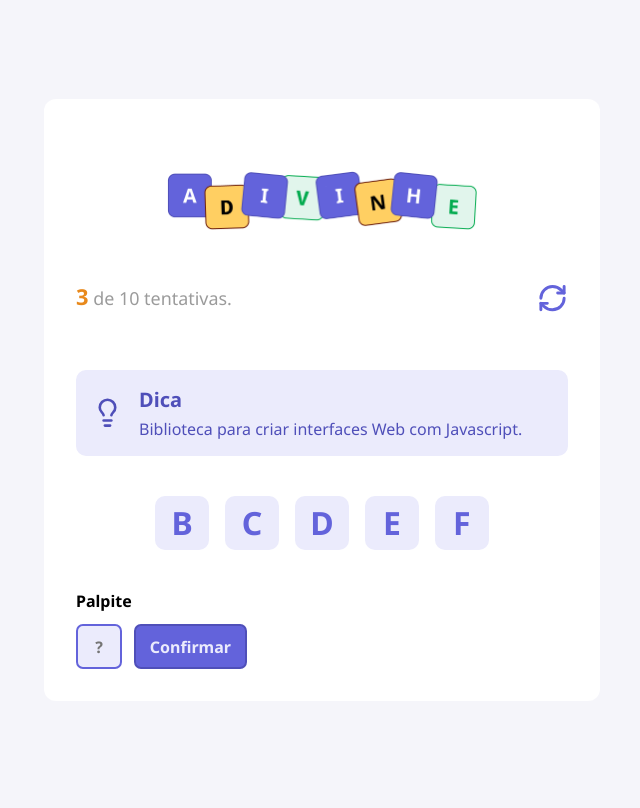
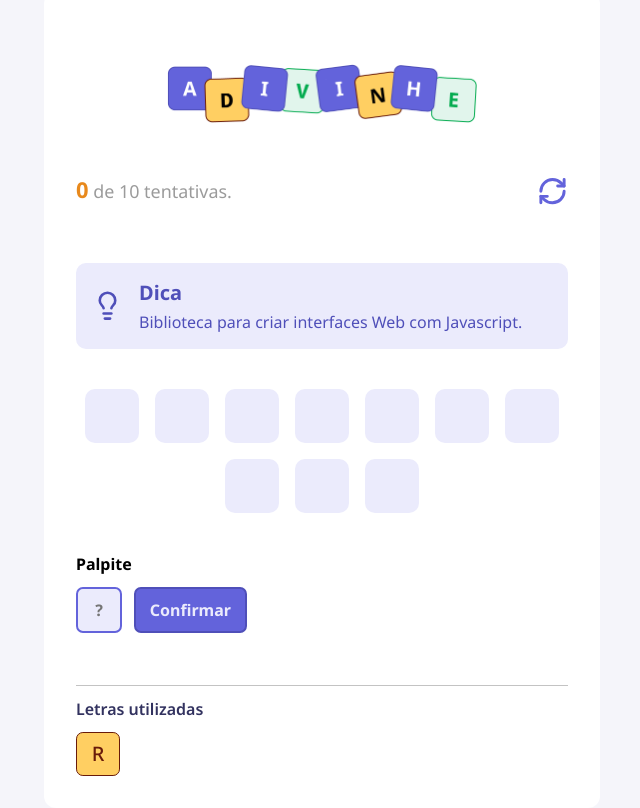
Before and after one commit to HikaroRibeiro/guess_game, a React (Vite) app: page / in a window 1280 px wide. Shown: the whole page, without its empty margins (318-958 px from the left). Built offline with nearby package versions, Linux system fonts and the light colour scheme.

Commit message:
✨ Attempt Functions
Initial attempt functions to user try.

```diff
--- a/src/App.tsx
+++ b/src/App.tsx
@@ -1,3 +1,4 @@
+/* eslint-disable @typescript-eslint/no-unused-vars */
 
 import {Header} from "./components/Header"
 import styles from "./app.module.css"
@@ -5,28 +6,55 @@ import { Tip } from "./components/Tip"
 import { Letter } from "./components/Letter"
 import { Input } from "./components/Input"
 import { Button } from "./components/Button"
+import { LettersUsed, type UsedLetterProps } from "./components/LettersUsed"
+import { WORDS, type Challenge } from "./utils/words"
+import { useState } from "react"
+
+function getRandomChallenge(): Challenge {
+  const index = Math.floor(Math.random() * WORDS.length);
+  return WORDS[index];
+}
 
 export default function App() {
+  const [attempt, setAttempt] = useState(0)
+  const [letter, setLetter] = useState("")
+  const [challenge, setChallenge] = useState<Challenge | null>(() => getRandomChallenge());
+  const [letterUsed, setLetterUsed] = useState<UsedLetterProps[]>([{value:"R", correct: false}])
+
+  function startGame() {
+    setChallenge(getRandomChallenge());
+    setAttempt(0)
+    setLetter("")
+    console.log(`Número de tentativas = ${attempt}, última letra = ${letter}, a palavra é = ${challenge?.word}`)
+  }
+
   function onRestart() {
-    alert("Função clicada.")
+    alert("O jogo será reinicializados!");
+    startGame();
   }
+
+  if(!challenge){
+    return null
+  }
+
   return(
     <div className={styles.container}>
       <main>
-        <Header max={10} current={3} onRestart={onRestart}/>
+        <Header max={10} current={attempt} onRestart={onRestart}/>
         <Tip tip="Biblioteca para criar interfaces Web com Javascript." />
         <div className={styles.word}>
-          <Letter value="B" />
-          <Letter value="C" />
-          <Letter value="D" />
-          <Letter value="E" />
-          <Letter value="F" />
+          {
+            challenge.word.split("").map(()=>(
+              <Letter value="" />
+            ))
+          }
         </div>
         <h4>Palpite</h4>
         <div className={styles.guess}>
           <Input autoFocus maxLength={1} placeholder="?"/>
-          <Button title="Confirmar" />
+          <Button title="Confirmar" onClick={startGame}/>
         </div>
+        <LettersUsed data={letterUsed}/>
       </main>
     </div>
   )
--- a/src/components/Letter/index.tsx
+++ b/src/components/Letter/index.tsx
@@ -2,11 +2,20 @@ import styles from "./styles.module.css"
 
 type Props = {
     value: string
+    size?: string
+    answer?: string
 }
 
-export function Letter({value = ""}:Props){
+export function Letter({value = "", size = "default", answer="default"}:Props){
     return(
-        <div className={styles.container}>
+        <div className={
+            `
+                ${styles.container}
+                ${size === "small" && styles.smallLetters}
+                ${answer === "correct" && styles.letterCorrect}
+                ${answer === "wrong" && styles.letterWrong}
+            `
+            } >
             <span>
                 {value}
             </span>
--- a/src/components/Letter/styles.module.css
+++ b/src/components/Letter/styles.module.css
@@ -14,3 +14,25 @@
     align-items: center;
     justify-content: center;
 }
+
+.smallLetters {
+    width: 2.75rem;
+    height: 2.75rem;
+    border-radius: 0.43rem;
+
+    font-size: 1.25rem;
+    font-weight: 500;
+    border: 1px solid
+}
+
+.letterCorrect {
+    background-color: #e1f5ec;
+    border-color: #03ab4f;
+    color: #03ab4f
+}
+
+.letterWrong {
+    background-color: #ffcf62;
+    border-color: #691b0a;
+    color: #691b0a;
+}
--- /dev/null
+++ b/src/components/LettersUsed/index.tsx
@@ -0,0 +1,26 @@
+import { Letter } from "../Letter"
+import styles from "./styles.module.css"
+
+export type UsedLetterProps = {
+    value: string
+    correct: boolean
+}
+
+type Props = {
+    data: UsedLetterProps[]
+}
+
+export function LettersUsed({ data }:Props){
+    return(
+        <div className={styles.container}>
+            <h5>Letras utilizadas</h5>
+            <div>
+                {
+                    data.map(({value, correct}) => (
+                        <Letter size="small" value={value} answer={correct ? "correct" : "wrong"} />
+                    ))
+                }
+            </div>
+        </div>
+    )
+}
--- /dev/null
+++ b/src/components/LettersUsed/styles.module.css
@@ -0,0 +1,18 @@
+.container {
+    width: 100%;
+    margin-top: 3.25rem;
+    border-top: 1px solid #c3c3c3;
+}
+
+.container > h5 {
+    color: #32325f;
+    font-size: 1rem;
+    font-weight: 600;
+    margin: 0.75rem 0;
+}
+
+.container > div {
+    display: flex;
+    flex-wrap: wrap;
+    gap: 0.75rem;
+}
```
